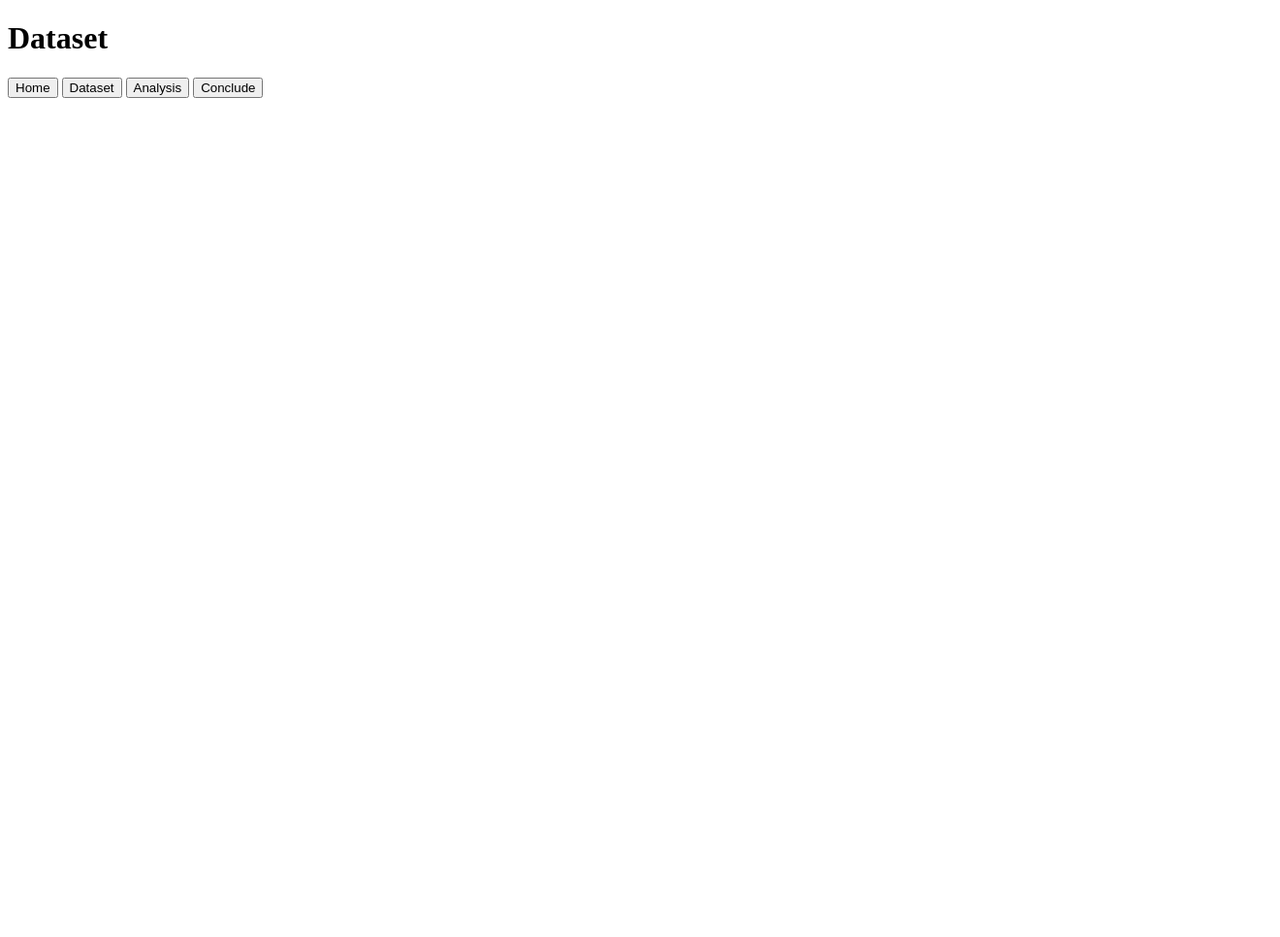
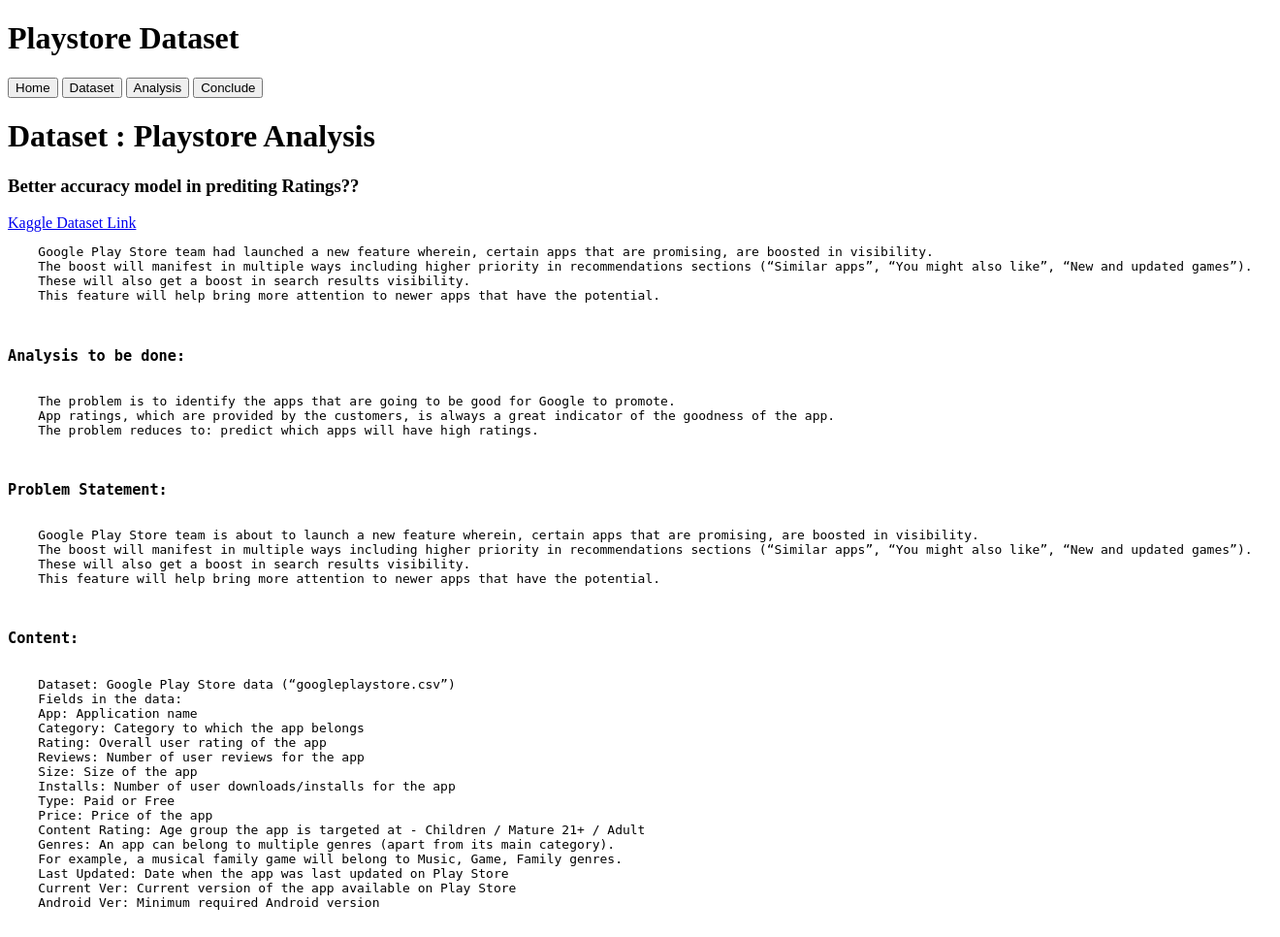
Before and after one commit to hanoul1124/programmers_team3, a Django app: page /dataset in a window 1320 px wide. Shown: the whole page at 97% size. Before the commit the page ends 101 px from the top, so only its background shows below. Run offline with Django 3.2, Linux system fonts and the light colour scheme.

Commit message:
dataset and analysis page added

```diff
--- a/playstore/eda/template/dataset.html
+++ b/playstore/eda/template/dataset.html
@@ -2,14 +2,54 @@
 <html lang="en">
 <head>
     <meta charset="UTF-8">
-    <title>Title</title>
+    <title>Playstore Dataset</title>
 </head>
 <body>
-  <h1>Dataset</h1>
+  <h1>Playstore Dataset</h1>
     <button onclick="location.href='{% url 'main' %}'">Home</button>
     <button onclick="location.href='{% url 'dataset' %}'">Dataset</button>
     <button onclick="location.href='{% url 'analysis' %}'">Analysis</button>
     <button onclick="location.href='{% url 'conclude' %}'">Conclude</button>
+  <br>
+  <h1>
+    Dataset : Playstore Analysis
+  </h1>
+  <h3>Better accuracy model in prediting Ratings??</h2>
+  <a href="https://www.kaggle.com/madhav000/playstore-analysis">Kaggle Dataset Link</a>
+  <pre>
+    Google Play Store team had launched a new feature wherein, certain apps that are promising, are boosted in visibility.
+    The boost will manifest in multiple ways including higher priority in recommendations sections (“Similar apps”, “You might also like”, “New and updated games”).
+    These will also get a boost in search results visibility.
+    This feature will help bring more attention to newer apps that have the potential.
 
+    <h3>Analysis to be done:</h3>
+    The problem is to identify the apps that are going to be good for Google to promote.
+    App ratings, which are provided by the customers, is always a great indicator of the goodness of the app.
+    The problem reduces to: predict which apps will have high ratings.
+
+    <h3>Problem Statement:</h3>
+    Google Play Store team is about to launch a new feature wherein, certain apps that are promising, are boosted in visibility.
+    The boost will manifest in multiple ways including higher priority in recommendations sections (“Similar apps”, “You might also like”, “New and updated games”).
+    These will also get a boost in search results visibility.
+    This feature will help bring more attention to newer apps that have the potential.
+
+    <h3>Content:</h3>
+    Dataset: Google Play Store data (“googleplaystore.csv”)
+    Fields in the data:
+    App: Application name
+    Category: Category to which the app belongs
+    Rating: Overall user rating of the app
+    Reviews: Number of user reviews for the app
+    Size: Size of the app
+    Installs: Number of user downloads/installs for the app
+    Type: Paid or Free
+    Price: Price of the app
+    Content Rating: Age group the app is targeted at - Children / Mature 21+ / Adult
+    Genres: An app can belong to multiple genres (apart from its main category).
+    For example, a musical family game will belong to Music, Game, Family genres.
+    Last Updated: Date when the app was last updated on Play Store
+    Current Ver: Current version of the app available on Play Store
+    Android Ver: Minimum required Android version
+  </pre>
 </body>
 </html>
--- a/playstore/eda/views.py
+++ b/playstore/eda/views.py
@@ -4,8 +4,7 @@ from .models import *
 
 # Create your views here.
 def index(request):
-    items = Item.objects.all()
-    context = {'items': items,}
+    context = {}
     return render(request, 'index.html', context)
 
 
@@ -18,4 +17,6 @@ def conclude(request):
 
 
 def analysis(request):
-    return render(request, 'analysis.html', {})
+    items = Item.objects.all()
+    context = {'items': items,}
+    return render(request, 'analysis.html', context)
--- a/requirements.txt
+++ b/requirements.txt
@@ -1,4 +1,5 @@
 asgiref==3.3.4
 Django==3.2.3
+Pillow==8.2.0
 pytz==2021.1
 sqlparse==0.4.1
```
Also changed, not shown: playstore/eda/template/analysis.html (+16 -7 lines), playstore/eda/template/index.html (+1 -6 lines), playstore/db.sqlite3, playstore/image/images/스크린샷_2021-05-17_18-05-02.png (added).
